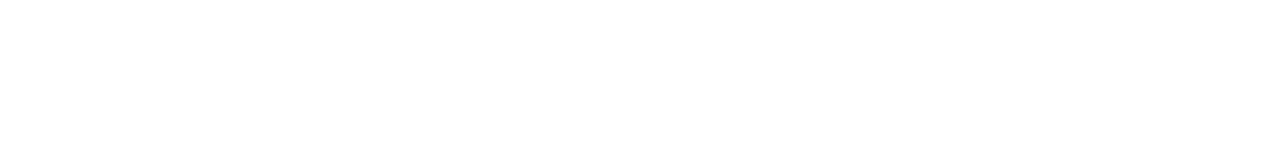
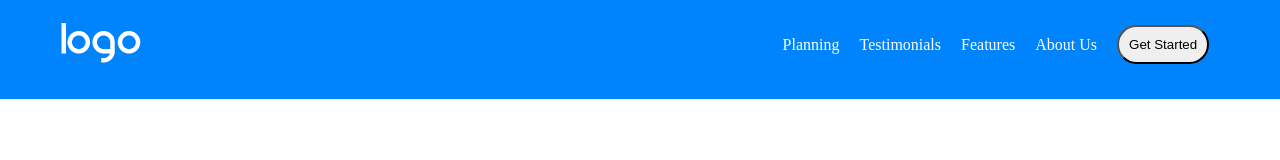
Before and after one commit to MatteoGrigoletto/htmlcss-responsive-layout, a plain HTML site: page index.html in a window 1280 px wide. Drawn offline with Linux system fonts and the light colour scheme.

Commit message:
header completata

```diff
--- a/css/general.css
+++ b/css/general.css
@@ -0,0 +1,40 @@
+/* ======
+CONTAINER'
+========= */
+
+.container{
+    max-width: 75rem;
+    margin: auto;
+    padding-left: 1.3rem;
+    padding-right: 1.3rem;
+}
+/* ========
+REGOLE FLEX
+======== */
+
+.flex-space-b{
+    justify-content: space-between;
+}
+.align-center{
+    align-items: center;
+}
+.list{
+    display: flex;
+    text-decoration: none;
+    list-style-type: none;
+    align-items: center;
+}
+.row{
+    display: flex;
+}
+.col{
+
+}
+
+/* =======
+BUTTONS
+========= */
+ button{
+    padding: .625rem;
+    border-radius: 1.25rem;
+ }
--- a/css/header.css
+++ b/css/header.css
@@ -0,0 +1,31 @@
+header{
+    position: fixed;
+    background-color: var(--header-first-color);
+    width: 100vw;
+    padding: .9375rem 0rem 1.575rem 0rem;
+    z-index: 50;
+}
+.icon{
+    font-size: 1.25rem;
+    color: var(--text-color);
+}
+nav{
+    display: none;
+}
+.list li{
+    padding: .625rem;
+    color: var(--text-color);
+}
+
+/*=======
+MEDIA QUERY HEADER
+========== */
+
+@media screen and (min-width: 992px){
+    .icon{
+        display: none;
+    }
+    nav{
+        display: block;
+    }
+}
--- a/css/reset.css
+++ b/css/reset.css
@@ -0,0 +1,5 @@
+*{
+    box-sizing: border-box;
+    margin: 0;
+    padding: 0;
+}
--- a/css/variables.css
+++ b/css/variables.css
@@ -0,0 +1,15 @@
+/* =======
+VARIABILI COLORI
+============ */
+
+:root{
+    --header-first-color: #0084fd;
+    --header-second-color: #b5ddff;
+    --main-first-color: #9792e4;
+    --main-motive-color: #fdc15f;
+    --footer-first-color: #333333;
+    --footer-link-color: #6d6a9a;
+    --icon-color: white;
+    --text-color:white;
+
+}
--- a/index.html
+++ b/index.html
@@ -4,12 +4,41 @@
         <meta charset="UTF-8">
         <meta http-equiv="X-UA-Compatible" content="IE=edge">
         <meta name="viewport" content="width=device-width, initial-scale=1.0">
+        <!-- cdn -->
+        <link rel="stylesheet" href="https://cdnjs.cloudflare.com/ajax/libs/font-awesome/6.2.0/css/all.min.css" integrity="sha512-xh6O/CkQoPOWDdYTDqeRdPCVd1SpvCA9XXcUnZS2FmJNp1coAFzvtCN9BmamE+4aHK8yyUHUSCcJHgXloTyT2A==" crossorigin="anonymous" referrerpolicy="no-referrer" />
         <!-- css link -->
         <link rel="stylesheet" href="css/style.css">
         <title>Responsive</title>
     </head>
     <body>
+        <!-- header -->
+        <header>
+            <section class="container">
+                <div class=" row flex-space-b align-center">
+                    <div class="col">
+                        <img src="img/logo.png" alt="logo">
+                    </div>
+                    <div class="icon col">
+                         <i class="fa-solid fa-bars"></i>
+                    </div>
+                    <nav class="col">
+                        <ul class="list">
+                            <li> Planning</li>
+                            <li>Testimonials</li>
+                            <li> Features</li>
+                            <li>About Us</li>
+                            <li><button>Get Started</button></li>
+                        </ul>
+                    </nav>
+                </div>
+            </section>
+        </header>
+        <!-- main -->
+        <main>
 
+        </main>
+        <footer>
+        </footer>
 
     </body>
 </html>
```
